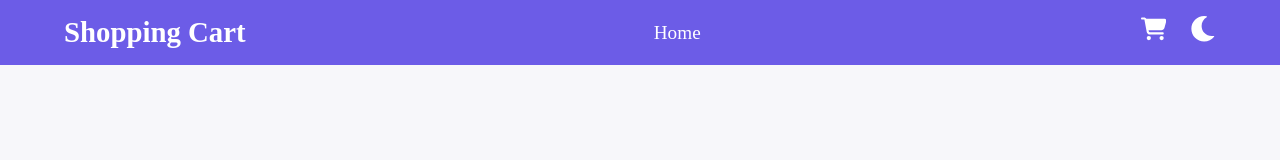
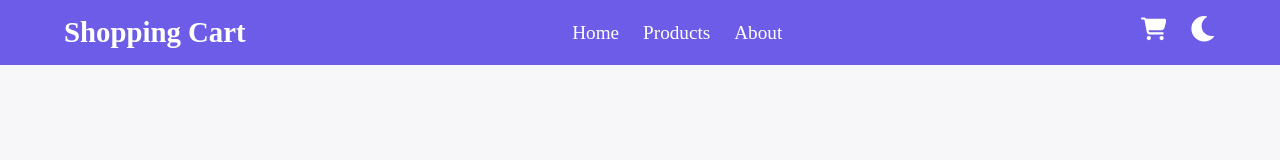
Before and after one commit to Anand-1812/shopping-cart, a React (Vite) app: page / in a window 1280 px wide. Shown: the top 160 px of the page. Built offline with nearby package versions, Linux system fonts and the light colour scheme.

Commit message:
add the about and product link

```diff
--- a/src/components/Navbar/Navbar.jsx
+++ b/src/components/Navbar/Navbar.jsx
@@ -18,7 +18,13 @@ function Navbar({ theme, setTheme }) {
 
       <ul className="links">
         <li>
-          <NavLink to="/home" className={({ isActive }) => isActive ? "link active-link" : "link" }>Home</NavLink>
+          <NavLink to="/home" className={({ isActive }) => isActive ? "link active-link" : "link"}>Home</NavLink>
+        </li>
+        <li>
+          <NavLink to="/Products" className={({ isActive }) => isActive ? "link active-link" : "link"}>Products</NavLink>
+        </li>
+        <li>
+          <NavLink to="/About" className={({ isActive }) => isActive ? "link active-link" : "link"}>About</NavLink>
         </li>
       </ul>
 
```
